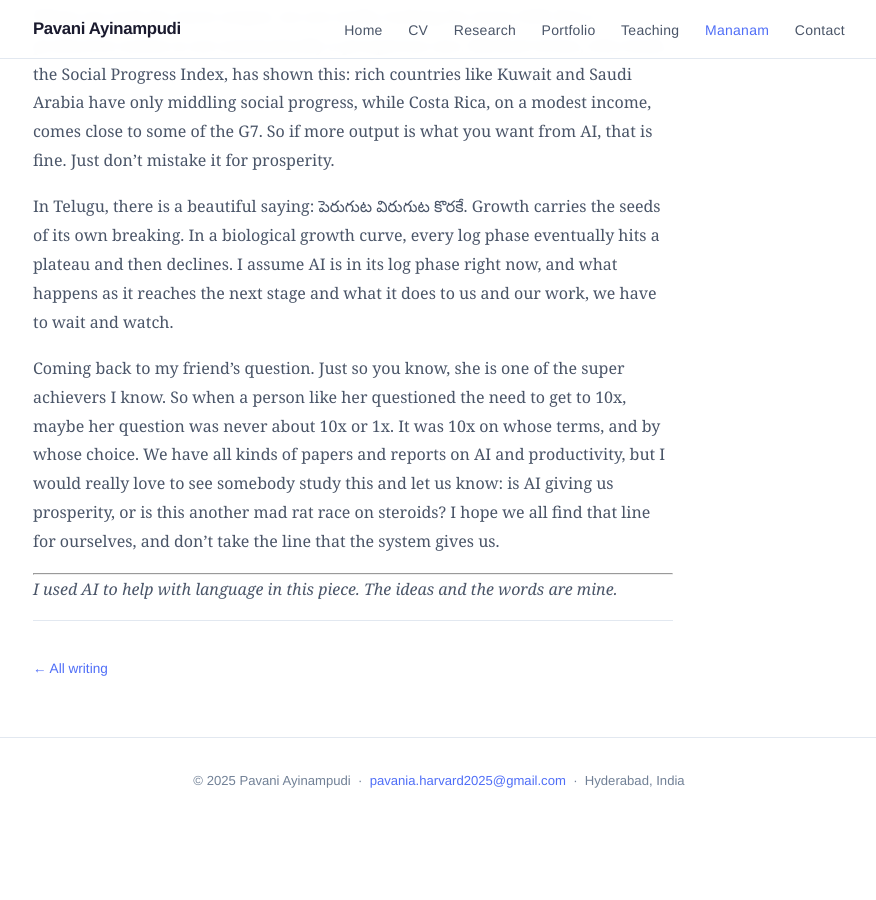
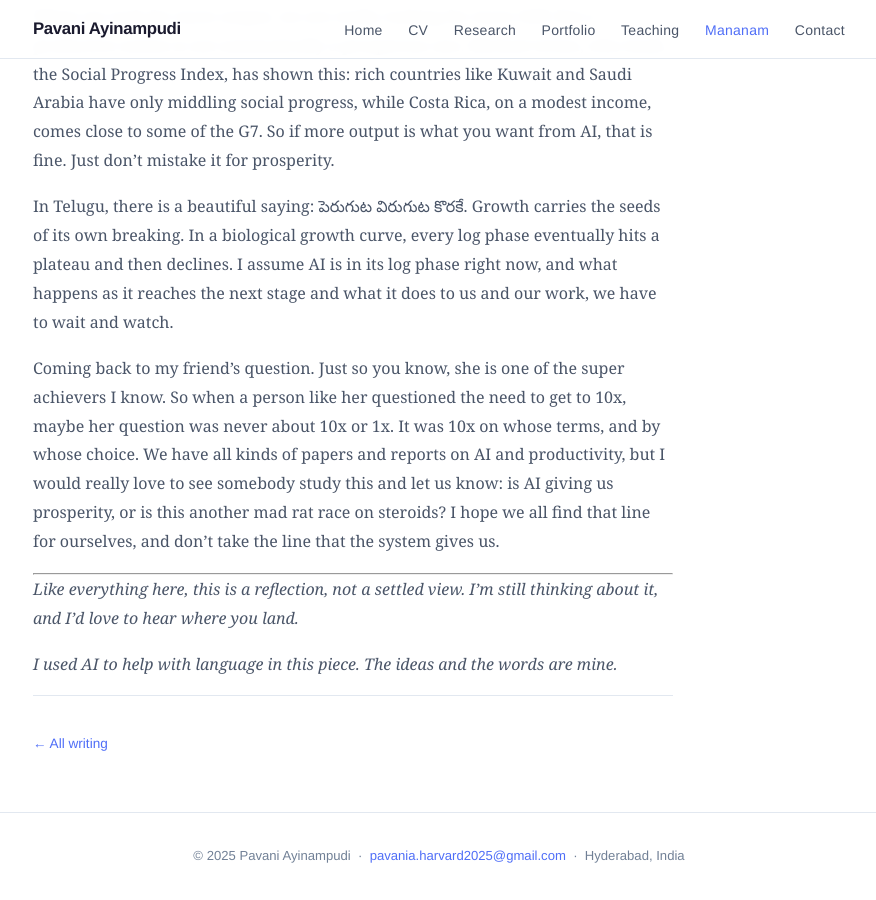
Before and after one commit to pavaniasn/pavaniasn.github.io, a Jekyll site: the page built from _mananam/2026-11-04-the-productivity-trap.md, in a window 1280 px wide and 900 px high, scrolled down 2787 px. Shown: the whole window, without its empty margins (201-1077 px from the left). Built offline with Jekyll 4.4.1, drawn with Linux system fonts in a browser that asks for light colours; before the commit the page ends 3612 px from its top, so only the background shows below that.

Commit message:
Mananam: add reflection note to '10x on Whose Terms?'
Co-Authored-By: Claude Opus 5.5 <noreply@anthropic.com>

```diff
--- a/_mananam/2026-11-04-the-productivity-trap.md
+++ b/_mananam/2026-11-04-the-productivity-trap.md
@@ -36,4 +36,6 @@ Coming back to my friend's question. Just so you know, she is one of the super a
 
 ---
 
+*Like everything here, this is a reflection, not a settled view. I'm still thinking about it, and I'd love to hear where you land.*
+
 *I used AI to help with language in this piece. The ideas and the words are mine.*
```
